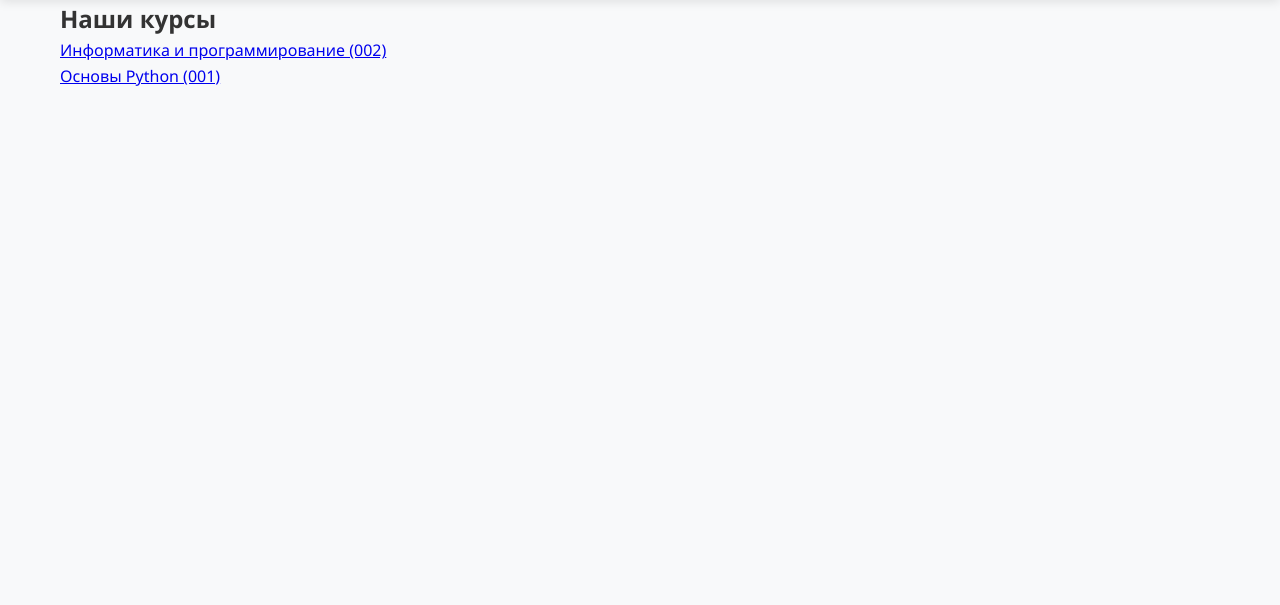
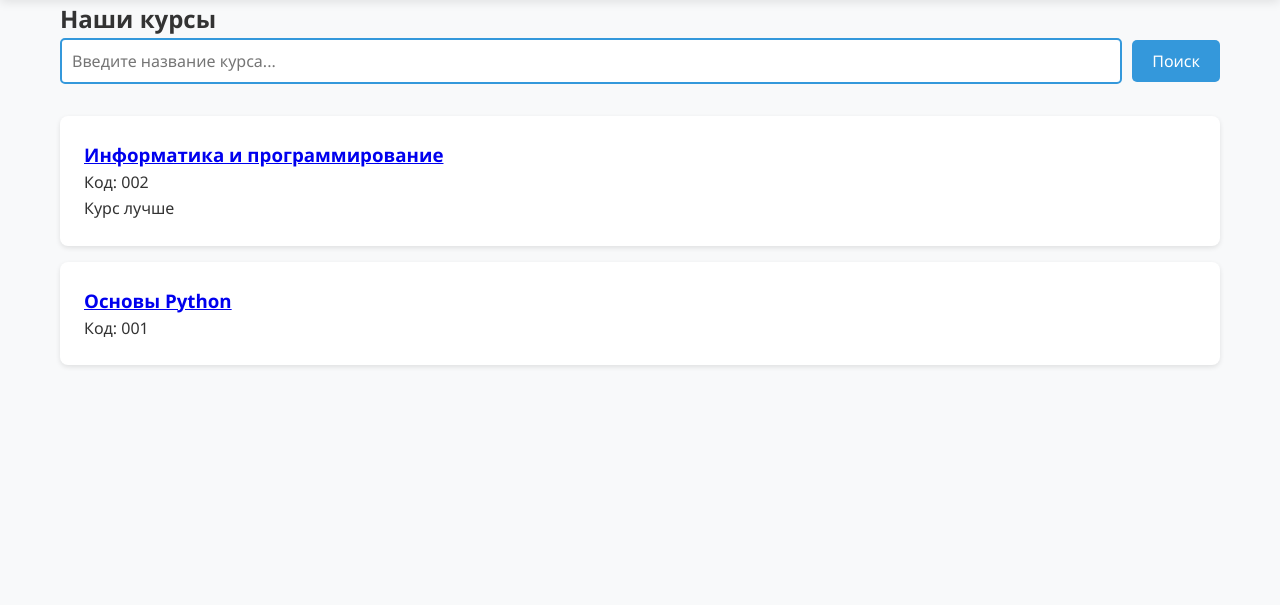
Before and after one commit to ilaygural/edu_hub_diploma, a Django app: page /courses/ in a window 1280 px wide. Shown: the part 78-683 px from the top of the page. Run offline with Django 5.2, Linux system fonts and the light colour scheme; data comes from the database, SQL or seed files in the repository.

Commit message:
feat: add search functionality for couses via GET parameters

```diff
--- a/core/views.py
+++ b/core/views.py
@@ -29,6 +29,20 @@ def course_detail_by_slug(request, slug):
     course = get_object_or_404(Course, slug=slug)
     return render(request, 'core/course_detail.html', {'course': course})
 
+
+def courses_list(request):
+    search_query = request.GET.get('search', '')
+
+    if search_query:
+        courses = Course.objects.filter(title__icontains=search_query)
+    else:
+        courses = Course.objects.all()
+
+    return render(request, 'core/courses.html', {
+        'courses': courses,
+        'search_query': search_query,
+    })
+
 # def schedule(request):
 #     data = {
 #         'title': 'Расписание занятий',
--- a/templates/core/courses.html
+++ b/templates/core/courses.html
@@ -1,10 +1,73 @@
 <!-- templates/core/courses.html -->
 {% extends 'base.html' %}
+
 {% block content %}
 <h2>Наши курсы</h2>
+
+<!-- Форма поиска -->
+<form method="get" action="{% url 'courses' %}" class="search-form">
+    <input type="text" name="search"
+           value="{{ search_query }}"
+           placeholder="Введите название курса..."
+           class="search-input">
+    <button type="submit" class="search-btn">Поиск</button>
+    {% if search_query %}
+    <a href="{% url 'courses' %}" class="clear-btn">Сбросить</a>
+    {% endif %}
+</form>
+
+<!-- Список курсов -->
 {% for course in courses %}
+<div class="course-card">
     <a href="{% url 'course_detail' course.id %}">
-        {{ course.title }} ({{ course.code }})
-    </a><br>
+        <h3>{{ course.title }}</h3>
+    </a>
+    <p>Код: {{ course.code }}</p>
+    {% if course.description %}
+    <p>{{ course.description|truncatewords:30 }}</p>
+    {% endif %}
+</div>
+{% empty %}
+<p>{% if search_query %}Курсы по запросу "{{ search_query }}" не найдены{% else %}Курсов пока нет{% endif %}</p>
 {% endfor %}
+
+<style>
+.search-form {
+    margin-bottom: 2rem;
+    display: flex;
+    gap: 10px;
+    align-items: center;
+}
+.search-input {
+    flex-grow: 1;
+    padding: 10px;
+    border: 2px solid #3498db;
+    border-radius: 5px;
+    font-size: 16px;
+}
+.search-btn, .clear-btn {
+    padding: 10px 20px;
+    border: none;
+    border-radius: 5px;
+    cursor: pointer;
+    font-size: 16px;
+}
+.search-btn {
+    background: #3498db;
+    color: white;
+}
+.clear-btn {
+    background: #e74c3c;
+    color: white;
+    text-decoration: none;
+    display: inline-block;
+}
+.course-card {
+    background: white;
+    padding: 1.5rem;
+    margin-bottom: 1rem;
+    border-radius: 8px;
+    box-shadow: 0 2px 5px rgba(0,0,0,0.1);
+}
+</style>
 {% endblock %}
```
